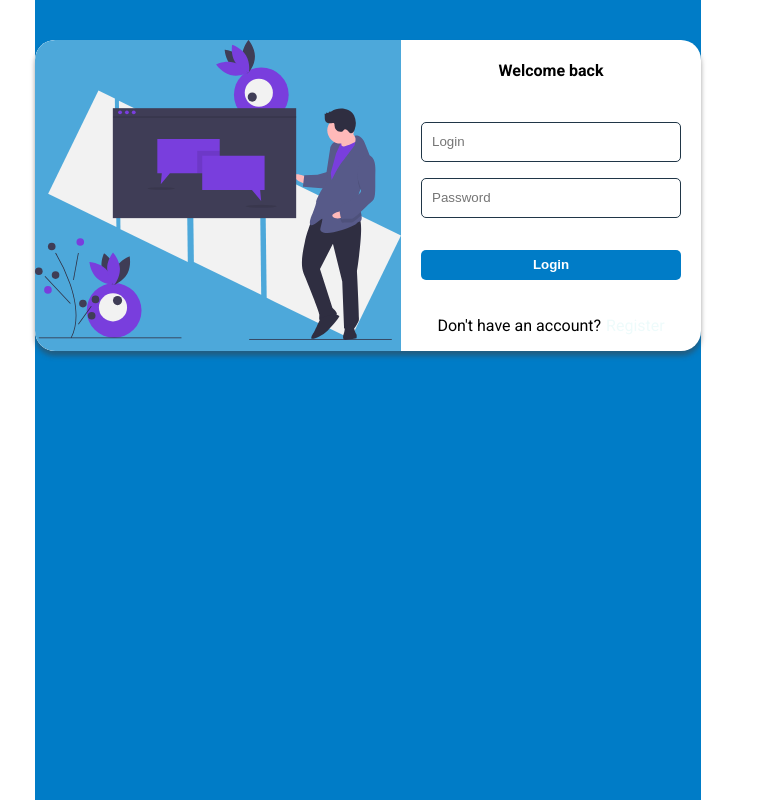
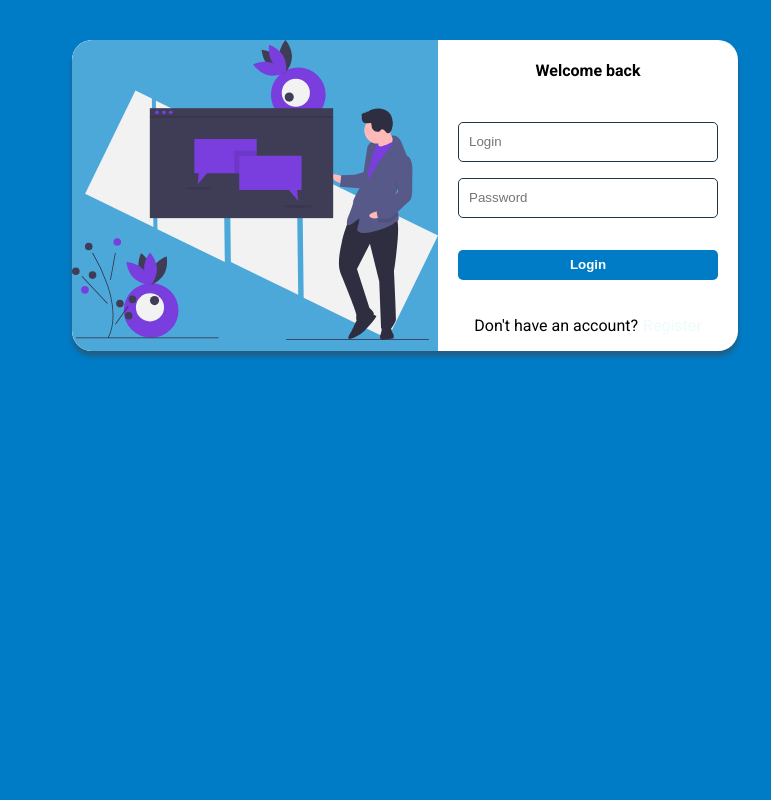
Before and after one commit to MrRaiter/hukatonFront, a React (Create React App) app: page / in a window 1280 px wide. Shown: the whole page, without its empty margins (235-1006 px from the left). Built offline with nearby package versions, Linux system fonts and the light colour scheme.

Commit message:
Work around

```diff
--- a/src/App.jsx
+++ b/src/App.jsx
@@ -16,13 +16,25 @@ import './App.scss';
 
 function App() {
   return (
-    <div className="App">
+    <div
+      className={`App ${
+        !['/login', '/signup', '/'].includes(location.pathname)
+          ? 'with-sidebar'
+          : ''
+      }`}
+    >
       <NotificationContainer />
       <Router>
         {!['/login', '/signup', '/'].includes(location.pathname) ? (
           <ButtonAppBar />
         ) : null}
-        <div className="content">
+        <div
+          className={`${
+            !['/login', '/signup', '/'].includes(location.pathname)
+              ? 'content'
+              : ''
+          }`}
+        >
           <Switch>
             <Route exact path="/" component={LoginPage} />
             <Route exact path="/login" component={LoginPage} />
--- a/src/App.scss
+++ b/src/App.scss
@@ -7,8 +7,11 @@ body {
 }
 
 .App {
+    height: 100vh;
+}
+
+.with-sidebar {
   display: flex;
-    height: 100vh;
 }
 
 .pro-sidebar {
```
